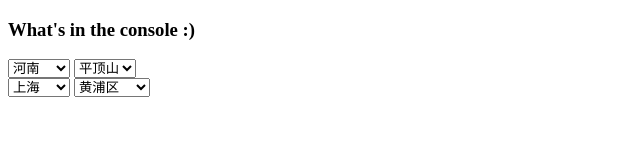
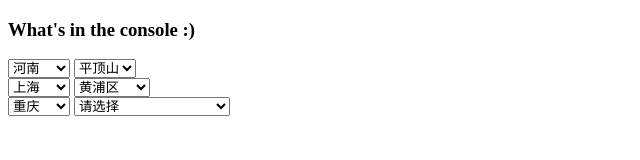
Before and after one commit to coolara/cn-citypicker.js, a website: page src/index.html in a window 1280 px wide. Shown: the whole page, without its empty margins (0-640 px from the left). Drawn offline with Linux system fonts and the light colour scheme; files whose address does not match are found by name.

Commit message:
更新文档/去掉省市数据中多余数据

```diff
--- a/src/index.html
+++ b/src/index.html
@@ -11,18 +11,22 @@
 		<select id="slc_province"></select>
 		<select id="slc_city"></select>
 	</form>
+
 	<form action="">
 		<select id="slc_province_2"></select>
 		<select id="slc_city_2"></select>
 	</form>
 
+	<form action="">
+		<select id="slc_province_3"></select>
+		<select id="slc_city_3"></select>
+	</form>
+
 	<script src="js/cn-citypicker.js"></script>
 	<script>
-		var loc = new CityPicker(document.getElementById('slc_province'), document.getElementById('slc_city'),  '河南', '平顶山')
-		var loc_2 = new CityPicker(document.getElementById('slc_province_2'), document.getElementById('slc_city_2'),  '上海', '黄浦区')
-		// var cpk = cityPicker.init('henan', 'pds');
-		// var cpk2 = cityPicker.init('shanghao', 'shanghai');
-		//
+		var loc = new CityPicker(document.getElementById('slc_province'), document.getElementById('slc_city'),  '河南', '平顶山');
+		var loc_2 = new CityPicker(document.getElementById('slc_province_2'), document.getElementById('slc_city_2'),  '上海', '黄浦区');
+		var loc_3 = new CityPicker(document.getElementById('slc_province_3'), document.getElementById('slc_city_3'),  '重庆');
 	</script>
 
 </body>
```
Also changed, not shown: src/coffee/cn-citypicker.coffee (+1 -1 lines), README.md, dist/index.html, dist/js/cn-citypicker.js, 1 other file.
